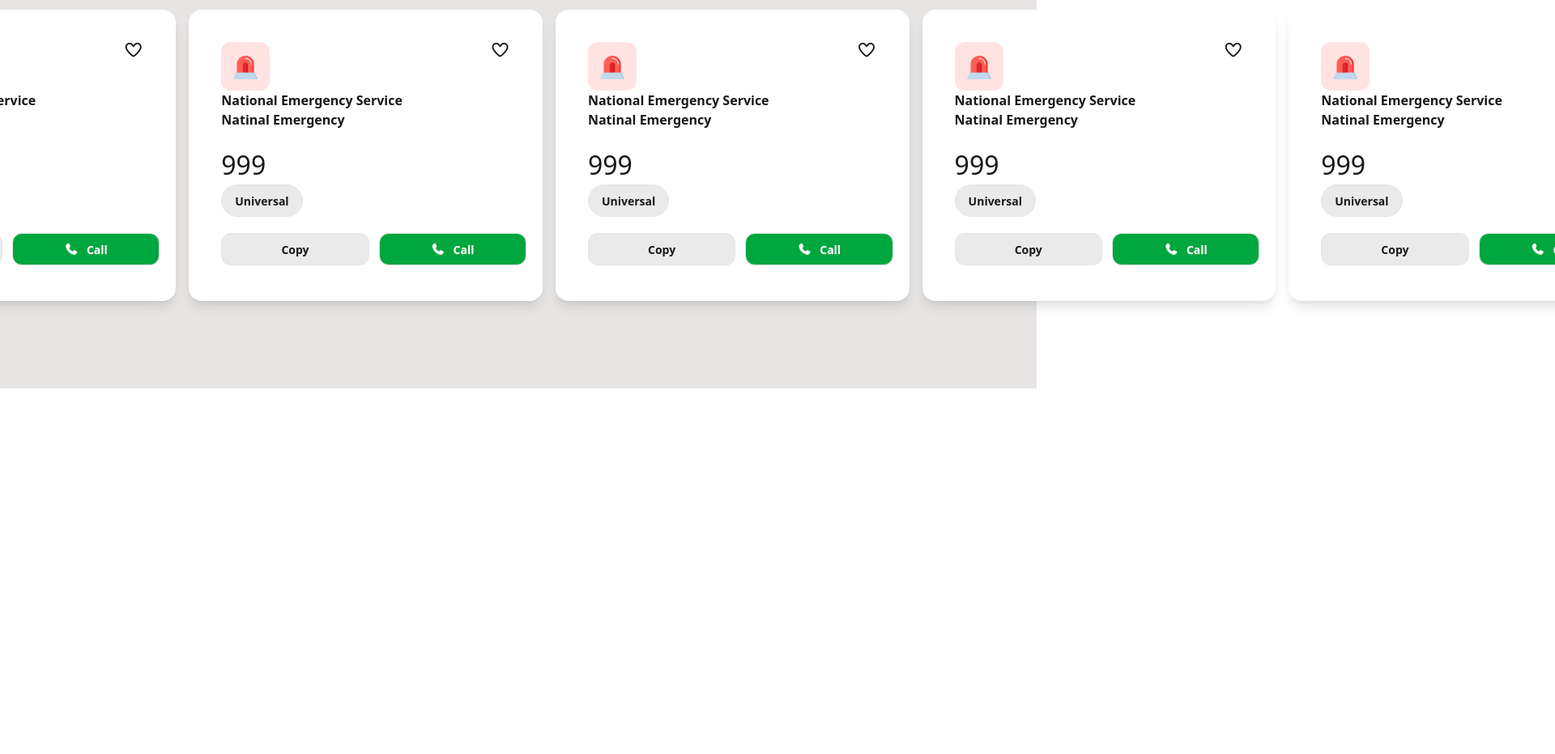
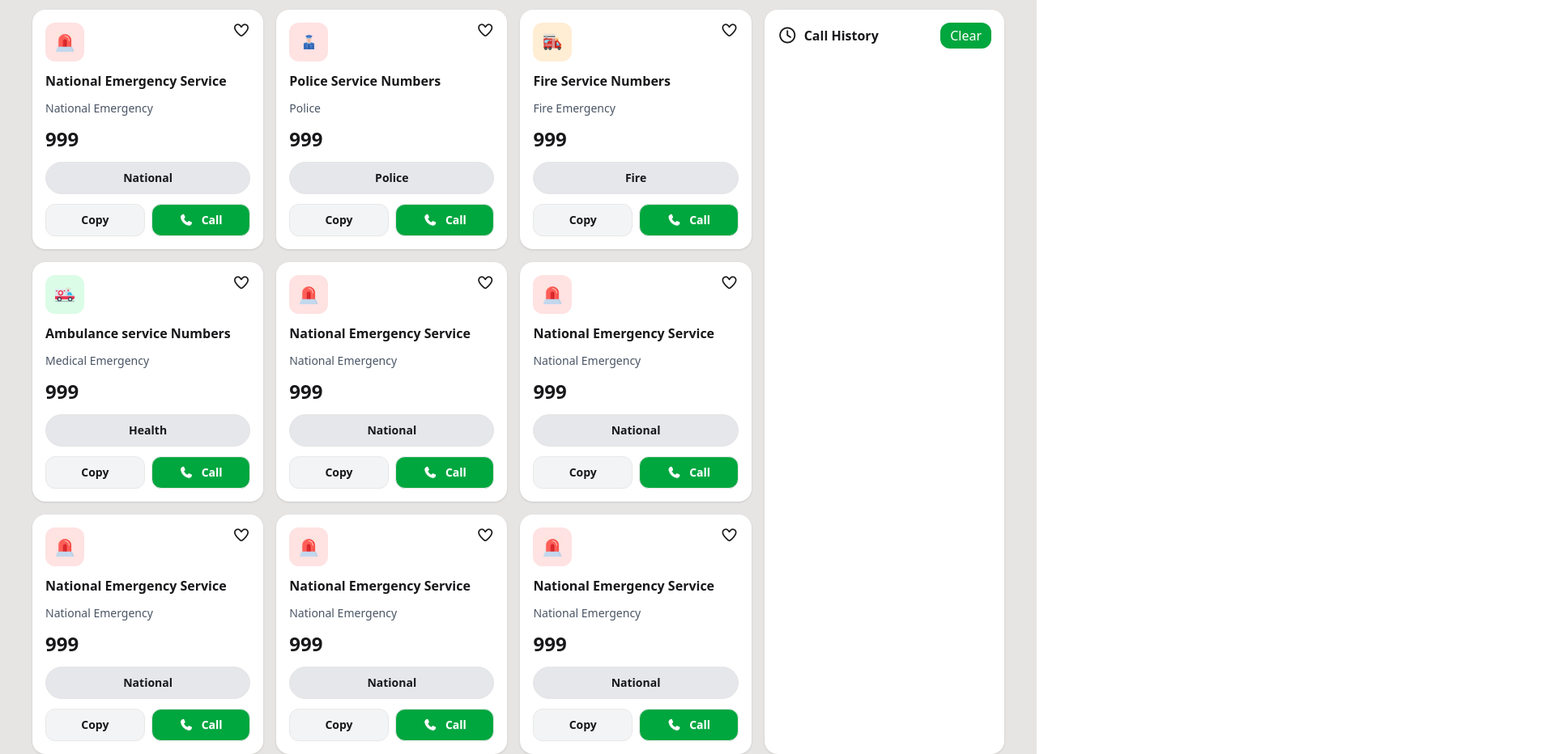
Before and after one commit to hasibislam123/assignment-5, a plain HTML site: page index.html in a window 1280 px wide. Shown: the part 320-1252 px from the top of the page at 81% size, 1920 px wide, since content can reach past the window. Before the commit the page ends 800 px from the top, so only its background shows below. Drawn offline with nearby package versions, Linux system fonts and the light colour scheme.

Commit message:
added the new code

```diff
--- a/index.html
+++ b/index.html
@@ -49,7 +49,7 @@
 
     <!-- Banner -->
     <div
-      class="w-full max-w-[1200px] bg-gradient-to-r from-green-900 via-green-700 to-green-900 text-center p-6 mt-4 rounded-lg text-white"
+      class="w-full max-w-[1200px] bg-gradient-to-r from-[#013223] via-[#006747] to-[#013223] text-center p-6 mt-4 rounded-lg text-white"
     >
       <img src="assets/logo-dark.png" alt="" class="mx-auto w-20 h-20" />
       <h1 class="font-bold text-lg sm:text-2xl mt-2">
@@ -65,280 +65,316 @@
     <section
       class="flex flex-col sm:flex-row justify-center w-full max-w-[1200px] mt-6 gap-4"
     >
-      <!-- Cards Grid -->
       <div
         class="grid grid-cols-1 sm:grid-cols-2 lg:grid-cols-3 gap-4 w-full sm:w-3/4"
       >
-        <!-- Example Card -->
-        <div class="bg-white rounded-2xl shadow p-3 sm:p-4 flex flex-col gap-2 sm:gap-3">
-  <div class="flex justify-between items-center">
-    <div class="w-10 h-10 sm:w-12 sm:h-12 bg-red-100 rounded-xl flex items-center justify-center">
-      <img src="assets/emergency.png" alt="" class="w-6 h-6 sm:w-8 sm:h-8"/>
-    </div>
-    <i class="fa-regular fa-heart text-red-500 text-lg sm:text-xl"></i>
-  </div>
-  <p class="serviceName font-bold text-sm sm:text-base">National Emergency Service</p>
-  <p class="Natinal text-gray-600 text-xs sm:text-sm">National Emergency</p>
-  <h1 class="serviceNumber font-bold text-lg sm:text-xl">999</h1>
-  <button class="btn btn-soft rounded-xl bg-gray-200 py-1 text-xs sm:text-sm">Universal</button>
-  <div class="flex gap-1 sm:gap-2">
-    <button class="btn btn-soft flex-1 rounded-xl py-1 text-xs sm:text-sm">Copy</button>
-    <button class="call-btn btn btn-soft flex-1 rounded-xl bg-green-600 text-white py-1 text-xs sm:text-sm">
-      <i class="fa-solid fa-phone mr-1"></i> Call
-    </button>
-  </div>
-</div>
-        <div
-          class="h-[360px] w-[436.67px] bg-[#FFFFFF] border-red-700 p-10 rounded-2xl shadow-lg"
-        >
+        <!-- National Emergency Service -->
+        <div class="bg-white p-4 rounded-2xl shadow flex flex-col gap-3">
           <div class="flex justify-between">
             <div
-              class="h-[60px] w-[60px] rounded-xl bg-[#FFE3E2] flex items-center"
+              class="h-12 w-12 rounded-xl bg-red-100 flex items-center justify-center"
             >
-              <img src="assets/police.png" alt="" class="mx-auto w-[32px]" />
+              <img src="assets/emergency.png" alt="" class="w-6" />
             </div>
-            <i class="fa-regular fa-heart text-xl red-heart"></i>
+            <i class="fa-regular fa-heart text-lg red-heart cursor-pointer"></i>
           </div>
-          <p class="serviceName font-bold">Police</p>
-          <p class="Natinal Service-name font-semibold font-[#5C5C5C] mb-5">
-            Police
+          <p class="serviceName font-bold text-sm sm:text-base">
+            National Emergency Service
           </p>
-          <h1 class="serviceNumber font-bolder text-[32px]">999</h1>
-          <button class="btn btn-soft rounded-3xl mb-5">Universal</button>
-          <div class="flex justify-between gap-3">
-            <button class="btn btn-soft rounded-xl w-[182.33px] h-[40px]">
+          <p class="text-gray-600 inline text-xs sm:text-sm">
+            National Emergency
+          </p>
+          <h1 class="serviceNumber font-bold text-lg sm:text-2xl">999</h1>
+          <button
+            class="btn btn-soft rounded-full text-xs sm:text-sm bg-gray-200 py-1"
+          >
+            National
+          </button>
+          <div class="flex gap-2">
+            <button
+              class="btn flex-1 rounded-xl py-1 text-xs sm:text-sm bg-gray-100"
+            >
               Copy
             </button>
             <button
-              class="call-btn btn btn-soft rounded-xl w-[182.33px] h-[40px] bg-[#00A63E] text-white"
+              class="call-btn btn flex-1 rounded-xl bg-green-600 text-white py-1 text-xs sm:text-sm"
             >
-              <i class="fa-solid fa-phone mr-1 text-white"></i> Call
+              <i class="fa-solid fa-phone mr-1"></i> Call
+            </button>
+          </div>
+        </div>
+
+        <!-- Police -->
+        <div class="bg-white p-4 rounded-2xl shadow flex flex-col gap-3">
+          <div class="flex justify-between">
+            <div
+              class="h-12 w-12 rounded-xl bg-red-100 flex items-center justify-center"
+            >
+              <img src="assets/police.png" alt="" class="w-6" />
+            </div>
+            <i class="fa-regular fa-heart text-lg red-heart cursor-pointer"></i>
+          </div>
+          <p class="serviceName font-bold text-sm sm:text-base">
+            Police Service Numbers
+          </p>
+          <p class="text-gray-600 text-xs sm:text-sm">Police</p>
+          <h1 class="serviceNumber font-bold text-lg sm:text-2xl">999</h1>
+          <button
+            class="btn btn-soft rounded-full text-xs sm:text-sm bg-gray-200 py-1"
+          >
+            Police
+          </button>
+          <div class="flex gap-2">
+            <button
+              class="btn flex-1 rounded-xl py-1 text-xs sm:text-sm bg-gray-100"
+            >
+              Copy
+            </button>
+            <button
+              class="call-btn btn flex-1 rounded-xl bg-green-600 text-white py-1 text-xs sm:text-sm"
+            >
+              <i class="fa-solid fa-phone mr-1"></i> Call
+            </button>
+          </div>
+        </div>
+        <!-- Fire Service -->
+        <div class="bg-white p-4 rounded-2xl shadow flex flex-col gap-3">
+          <div class="flex justify-between">
+            <div
+              class="h-12 w-12 rounded-xl bg-orange-100 flex items-center justify-center"
+            >
+              <img src="assets/fire-service.png" alt="" class="w-6" />
+            </div>
+            <i class="fa-regular fa-heart text-lg red-heart cursor-pointer"></i>
+          </div>
+          <p class="serviceName font-bold text-sm sm:text-base">
+            Fire Service Numbers
+          </p>
+          <p class="text-gray-600 text-xs sm:text-sm">Fire Emergency</p>
+          <h1 class="serviceNumber font-bold text-lg sm:text-2xl">999</h1>
+          <button
+            class="btn btn-soft rounded-full text-xs sm:text-sm bg-gray-200 py-1"
+          >
+            Fire
+          </button>
+          <div class="flex gap-2">
+            <button
+              class="btn flex-1 rounded-xl py-1 text-xs sm:text-sm bg-gray-100"
+            >
+              Copy
+            </button>
+            <button
+              class="call-btn btn flex-1 rounded-xl bg-green-600 text-white py-1 text-xs sm:text-sm"
+            >
+              <i class="fa-solid fa-phone mr-1"></i> Call
+            </button>
+          </div>
+        </div>
+
+        <!-- Ambulance -->
+        <div class="bg-white p-4 rounded-2xl shadow flex flex-col gap-3">
+          <div class="flex justify-between">
+            <div
+              class="h-12 w-12 rounded-xl bg-green-100 flex items-center justify-center"
+            >
+              <img src="assets/ambulance.png" alt="" class="w-6" />
+            </div>
+            <i class="fa-regular fa-heart text-lg red-heart cursor-pointer"></i>
+          </div>
+          <p class="serviceName font-bold text-sm sm:text-base">
+            Ambulance service Numbers
+          </p>
+          <p class="text-gray-600 text-xs sm:text-sm">Medical Emergency</p>
+          <h1 class="serviceNumber font-bold text-lg sm:text-2xl">999</h1>
+          <button
+            class="btn btn-soft rounded-full text-xs sm:text-sm bg-gray-200 py-1"
+          >
+            Health
+          </button>
+          <div class="flex gap-2">
+            <button
+              class="btn flex-1 rounded-xl py-1 text-xs sm:text-sm bg-gray-100"
+            >
+              Copy
+            </button>
+            <button
+              class="call-btn btn flex-1 rounded-xl bg-green-600 text-white py-1 text-xs sm:text-sm"
+            >
+              <i class="fa-solid fa-phone mr-1"></i> Call
+            </button>
+          </div>
+        </div>
+
+        <!-- National Emergency Service -->
+        <div class="bg-white p-4 rounded-2xl shadow flex flex-col gap-3">
+          <div class="flex justify-between">
+            <div
+              class="h-12 w-12 rounded-xl bg-red-100 flex items-center justify-center"
+            >
+              <img src="assets/emergency.png" alt="" class="w-6" />
+            </div>
+            <i class="fa-regular fa-heart text-lg red-heart cursor-pointer"></i>
+          </div>
+          <p class="serviceName font-bold text-sm sm:text-base">
+            National Emergency Service
+          </p>
+          <p class="text-gray-600 text-xs sm:text-sm">National Emergency</p>
+          <h1 class="serviceNumber font-bold text-lg sm:text-2xl">999</h1>
+          <button
+            class="btn btn-soft rounded-full text-xs sm:text-sm bg-gray-200 py-1"
+          >
+            National
+          </button>
+          <div class="flex gap-2">
+            <button
+              class="btn flex-1 rounded-xl py-1 text-xs sm:text-sm bg-gray-100"
+            >
+              Copy
+            </button>
+            <button
+              class="call-btn btn flex-1 rounded-xl bg-green-600 text-white py-1 text-xs sm:text-sm"
+            >
+              <i class="fa-solid fa-phone mr-1"></i> Call
+            </button>
+          </div>
+        </div>
+
+        <!-- National Emergency Service -->
+        <div class="bg-white p-4 rounded-2xl shadow flex flex-col gap-3">
+          <div class="flex justify-between">
+            <div
+              class="h-12 w-12 rounded-xl bg-red-100 flex items-center justify-center"
+            >
+              <img src="assets/emergency.png" alt="" class="w-6" />
+            </div>
+            <i class="fa-regular fa-heart text-lg red-heart cursor-pointer"></i>
+          </div>
+          <p class="serviceName font-bold text-sm sm:text-base">
+            National Emergency Service
+          </p>
+          <p class="text-gray-600 text-xs sm:text-sm">National Emergency</p>
+          <h1 class="serviceNumber font-bold text-lg sm:text-2xl">999</h1>
+          <button
+            class="btn btn-soft rounded-full text-xs sm:text-sm bg-gray-200 py-1"
+          >
+            National
+          </button>
+          <div class="flex gap-2">
+            <button
+              class="btn flex-1 rounded-xl py-1 text-xs sm:text-sm bg-gray-100"
+            >
+              Copy
+            </button>
+            <button
+              class="call-btn btn flex-1 rounded-xl bg-green-600 text-white py-1 text-xs sm:text-sm"
+            >
+              <i class="fa-solid fa-phone mr-1"></i> Call
+            </button>
+          </div>
+        </div>
+
+        <!-- National Emergency Service -->
+        <div class="bg-white p-4 rounded-2xl shadow flex flex-col gap-3">
+          <div class="flex justify-between">
+            <div
+              class="h-12 w-12 rounded-xl bg-red-100 flex items-center justify-center"
+            >
+              <img src="assets/emergency.png" alt="" class="w-6" />
+            </div>
+            <i class="fa-regular fa-heart text-lg red-heart cursor-pointer"></i>
+          </div>
+          <p class="serviceName font-bold text-sm sm:text-base">
+            National Emergency Service
+          </p>
+          <p class="text-gray-600 text-xs sm:text-sm">National Emergency</p>
+          <h1 class="serviceNumber font-bold text-lg sm:text-2xl">999</h1>
+          <button
+            class="btn btn-soft rounded-full text-xs sm:text-sm bg-gray-200 py-1"
+          >
+            National
+          </button>
+          <div class="flex gap-2">
+            <button
+              class="btn flex-1 rounded-xl py-1 text-xs sm:text-sm bg-gray-100"
+            >
+              Copy
+            </button>
+            <button
+              class="call-btn btn flex-1 rounded-xl bg-green-600 text-white py-1 text-xs sm:text-sm"
+            >
+              <i class="fa-solid fa-phone mr-1"></i> Call
+            </button>
+          </div>
+        </div>
+
+        <!-- National Emergency Service -->
+        <div class="bg-white p-4 rounded-2xl shadow flex flex-col gap-3">
+          <div class="flex justify-between">
+            <div
+              class="h-12 w-12 rounded-xl bg-red-100 flex items-center justify-center"
+            >
+              <img src="assets/emergency.png" alt="" class="w-6" />
+            </div>
+            <i class="fa-regular fa-heart text-lg red-heart cursor-pointer"></i>
+          </div>
+          <p class="serviceName font-bold text-sm sm:text-base">
+            National Emergency Service
+          </p>
+          <p class="text-gray-600 text-xs sm:text-sm">National Emergency</p>
+          <h1 class="serviceNumber font-bold text-lg sm:text-2xl">999</h1>
+          <button
+            class="btn btn-soft rounded-full text-xs sm:text-sm bg-gray-200 py-1"
+          >
+            National
+          </button>
+          <div class="flex gap-2">
+            <button
+              class="btn flex-1 rounded-xl py-1 text-xs sm:text-sm bg-gray-100"
+            >
+              Copy
+            </button>
+            <button
+              class="call-btn btn flex-1 rounded-xl bg-green-600 text-white py-1 text-xs sm:text-sm"
+            >
+              <i class="fa-solid fa-phone mr-1"></i> Call
+            </button>
+          </div>
+        </div>
+
+        <!-- National Emergency Service -->
+        <div class="bg-white p-4 rounded-2xl shadow flex flex-col gap-3">
+          <div class="flex justify-between">
+            <div
+              class="h-12 w-12 rounded-xl bg-red-100 flex items-center justify-center"
+            >
+              <img src="assets/emergency.png" alt="" class="w-6" />
+            </div>
+            <i class="fa-regular fa-heart text-lg red-heart cursor-pointer"></i>
+          </div>
+          <p class="serviceName font-bold text-sm sm:text-base">
+            National Emergency Service
+          </p>
+          <p class="text-gray-600 text-xs sm:text-sm">National Emergency</p>
+          <h1 class="serviceNumber font-bold text-lg sm:text-2xl">999</h1>
+          <button
+            class="btn btn-soft rounded-full text-xs sm:text-sm bg-gray-200 py-1"
+          >
+            National
+          </button>
+          <div class="flex gap-2">
+            <button
+              class="btn flex-1 rounded-xl py-1 text-xs sm:text-sm bg-gray-100"
+            >
+              Copy
+            </button>
+            <button
+              class="call-btn btn flex-1 rounded-xl bg-green-600 text-white py-1 text-xs sm:text-sm"
+            >
+              <i class="fa-solid fa-phone mr-1"></i> Call
             </button>
           </div>
         </div>
       </div>
-
-      <div
-          class="h-[360px] w-[436.67px] bg-[#FFFFFF] border-red-700 p-10 rounded-2xl shadow-lg"
-        >
-          <div class="flex justify-between">
-            <div
-              class="h-[60px] w-[60px] rounded-xl bg-[#FFE3E2] flex items-center"
-            >
-              <img
-                src="assets/fire-service.png"
-                alt=""
-                class="mx-auto w-[32px]"
-              />
-            </div>
-            <i class="fa-regular fa-heart text-xl red-heart"></i>
-          </div>
-          <p class="serviceName font-bold">National Emergency Service</p>
-          <p class="Natinal font-semibold font-[#5C5C5C] mb-5">Fire Service</p>
-          <h1 class="serviceNumber font-bolder text-[32px]">999</h1>
-          <button class="btn btn-soft rounded-3xl mb-5">Fire Service</button>
-          <div class="flex justify-between gap-3">
-            <button class="btn btn-soft rounded-xl w-[182.33px] h-[40px]">
-              Copy
-            </button>
-            <button
-              class="call-btn btn btn-soft rounded-xl w-[182.33px] h-[40px] bg-[#00A63E] text-white"
-            >
-              <i class="fa-solid fa-phone mr-1 text-white"></i> Call
-            </button>
-          </div>
-        </div>
-        <div
-          class="h-[360px] w-[436.67px] bg-[#FFFFFF] border-red-700 p-10 rounded-2xl shadow-lg"
-        >
-          <div class="flex justify-between">
-            <div
-              class="h-[60px] w-[60px] rounded-xl bg-[#FFE3E2] flex items-center"
-            >
-              <img src="assets/ambulance.png" alt="" class="mx-auto w-[32px]" />
-            </div>
-            <i class="fa-regular fa-heart text-xl red-heart"></i>
-          </div>
-          <p class="serviceName font-bold">National Emergency Service</p>
-          <p class="Natinal font-semibold font-[#5C5C5C] mb-5">ambulance</p>
-          <h1 class="serviceNumber font-bolder text-[32px]">1994-999999</h1>
-          <button class="btn btn-soft rounded-3xl mb-5">ambulance</button>
-          <div class="flex justify-between gap-3">
-            <button class="btn btn-soft rounded-xl w-[182.33px] h-[40px]">
-              Copy
-            </button>
-            <button
-              class="call-btn btn btn-soft rounded-xl w-[182.33px] h-[40px] bg-[#00A63E] text-white"
-            >
-              <i class="fa-solid fa-phone mr-1 text-white"></i> Call
-            </button>
-          </div>
-        </div>
-
-        <div
-          class="h-[360px] w-[436.67px] bg-[#FFFFFF] border-red-700 p-10 rounded-2xl shadow-lg"
-        >
-          <div class="flex justify-between">
-            <div
-              class="h-[60px] w-[60px] rounded-xl bg-[#FFE3E2] flex items-center"
-            >
-              <img src="assets/emergency.png" alt="" class="mx-auto w-[32px]" />
-            </div>
-            <i class="fa-regular fa-heart text-xl red-heart"></i>
-          </div>
-          <p class="serviceName font-bold">National Emergency Service</p>
-          <p class="Natinal font-semibold font-[#5C5C5C] mb-5">
-            Natinal Emergency
-          </p>
-          <h1 class="serviceNumber font-bolder text-[32px]">999</h1>
-          <button class="btn btn-soft rounded-3xl mb-5">Universal</button>
-          <div class="flex justify-between gap-3">
-            <button class="btn btn-soft rounded-xl w-[182.33px] h-[40px]">
-              Copy
-            </button>
-            <button
-              class="call-btn btn btn-soft rounded-xl w-[182.33px] h-[40px] bg-[#00A63E] text-white"
-            >
-              <i class="fa-solid fa-phone mr-1 text-white"></i> Call
-            </button>
-          </div>
-        </div>
-
-        <div
-          class="h-[360px] w-[436.67px] bg-[#FFFFFF] border-red-700 p-10 rounded-2xl shadow-lg"
-        >
-          <div class="flex justify-between">
-            <div
-              class="h-[60px] w-[60px] rounded-xl bg-[#FFE3E2] flex items-center"
-            >
-              <img src="assets/emergency.png" alt="" class="mx-auto w-[32px]" />
-            </div>
-            <i class="fa-regular fa-heart text-xl red-heart"></i>
-          </div>
-          <p class="serviceName font-bold">National Emergency Service</p>
-          <p class="Natinal font-semibold font-[#5C5C5C] mb-5">
-            Natinal Emergency
-          </p>
-          <h1 class="serviceNumber font-bolder text-[32px]">999</h1>
-          <button class="btn btn-soft rounded-3xl mb-5">Universal</button>
-          <div class="flex justify-between gap-3">
-            <button class="btn btn-soft rounded-xl w-[182.33px] h-[40px]">
-              Copy
-            </button>
-            <button
-              class="call-btn btn btn-soft rounded-xl w-[182.33px] h-[40px] bg-[#00A63E] text-white"
-            >
-              <i class="fa-solid fa-phone mr-1 text-white"></i> Call
-            </button>
-          </div>
-        </div>
-
-        <div
-          class="h-[360px] w-[436.67px] bg-[#FFFFFF] border-red-700 p-10 rounded-2xl shadow-lg"
-        >
-          <div class="flex justify-between">
-            <div
-              class="h-[60px] w-[60px] rounded-xl bg-[#FFE3E2] flex items-center"
-            >
-              <img src="assets/emergency.png" alt="" class="mx-auto w-[32px]" />
-            </div>
-            <i class="fa-regular fa-heart text-xl red-heart"></i>
-          </div>
-          <p class="serviceName font-bold">National Emergency Service</p>
-          <p class="Natinal font-semibold font-[#5C5C5C] mb-5">
-            Natinal Emergency
-          </p>
-          <h1 class="serviceNumber font-bolder text-[32px]">999</h1>
-          <button class="btn btn-soft rounded-3xl mb-5">Universal</button>
-          <div class="flex justify-between gap-3">
-            <button class="btn btn-soft rounded-xl w-[182.33px] h-[40px]">
-              Copy
-            </button>
-            <button
-              class="call-btn btn btn-soft rounded-xl w-[182.33px] h-[40px] bg-[#00A63E] text-white"
-            >
-              <i class="fa-solid fa-phone mr-1 text-white"></i> Call
-            </button>
-          </div>
-        </div>
-
-        <div
-          class="h-[360px] w-[436.67px] bg-[#FFFFFF] border-red-700 p-10 rounded-2xl shadow-lg"
-        >
-          <div class="flex justify-between">
-            <div
-              class="h-[60px] w-[60px] rounded-xl bg-[#FFE3E2] flex items-center"
-            >
-              <img src="assets/emergency.png" alt="" class="mx-auto w-[32px]" />
-            </div>
-            <i class="fa-regular fa-heart text-xl red-heart"></i>
-          </div>
-          <p class="serviceName font-bold">National Emergency Service</p>
-          <p class="Natinal font-semibold font-[#5C5C5C] mb-5">
-            Natinal Emergency
-          </p>
-          <h1 class="serviceNumber font-bolder text-[32px]">999</h1>
-          <button class="btn btn-soft rounded-3xl mb-5">Universal</button>
-          <div class="flex justify-between gap-3">
-            <button class="btn btn-soft rounded-xl w-[182.33px] h-[40px]">
-              Copy
-            </button>
-            <button
-              class="call-btn btn btn-soft rounded-xl w-[182.33px] h-[40px] bg-[#00A63E] text-white"
-            >
-              <i class="fa-solid fa-phone mr-1 text-white"></i> Call
-            </button>
-          </div>
-        </div>
-
-        <div
-          class="h-[360px] w-[436.67px] bg-[#FFFFFF] border-red-700 p-10 rounded-2xl shadow-lg"
-        >
-          <div class="flex justify-between">
-            <div
-              class="h-[60px] w-[60px] rounded-xl bg-[#FFE3E2] flex items-center"
-            >
-              <img src="assets/emergency.png" alt="" class="mx-auto w-[32px]" />
-            </div>
-            <i class="fa-regular fa-heart text-xl red-heart"></i>
-          </div>
-          <p class="serviceName font-bold">National Emergency Service</p>
-          <p class="Natinal font-semibold font-[#5C5C5C] mb-5">
-            Natinal Emergency
-          </p>
-          <h1 class="serviceNumber font-bolder text-[32px]">999</h1>
-          <button class="btn btn-soft rounded-3xl mb-5">Universal</button>
-          <div class="flex justify-between gap-3">
-            <button class="btn btn-soft rounded-xl w-[182.33px] h-[40px]">
-              Copy
-            </button>
-            <button
-              class="call-btn btn btn-soft rounded-xl w-[182.33px] h-[40px] bg-[#00A63E] text-white"
-            >
-              <i class="fa-solid fa-phone mr-1 text-white"></i> Call
-            </button>
-          </div>
-        </div>
-      </div>
-      <div class="bg-white rounded-2xl shadow p-4 flex flex-col gap-3">
-        <div class="flex justify-between items-center">
-          <div class="w-12 h-12 bg-red-100 rounded-xl flex items-center justify-center">
-            <img src="assets/emergency.png" alt="" class="w-8 h-8"/>
-          </div>
-          <i class="fa-regular fa-heart text-red-500 text-xl red-heart"></i>
-        </div>
-        <p class="serviceName font-bold text-base sm:text-lg">National Emergency Service</p>
-        <p class="Natinal text-gray-600 text-sm sm:text-base">National Emergency</p>
-        <h1 class="serviceNumber font-bold text-xl sm:text-2xl">999</h1>
-        <button class="btn btn-soft rounded-xl bg-gray-200 py-1 text-sm sm:text-base">Universal</button>
-        <div class="flex gap-2">
-          <button class="btn btn-soft flex-1 rounded-xl py-1 text-sm sm:text-base">Copy</button>
-          <button class="call-btn btn btn-soft flex-1 rounded-xl bg-green-600 text-white py-1 text-sm sm:text-base">
-            <i class="fa-solid fa-phone mr-1"></i> Call
-          </button>
-        </div>
-      </div>
-
       <!-- Call History -->
       <div class="bg-white rounded-2xl shadow p-4 w-full sm:w-1/4 mt-4 sm:mt-0">
         <div class="flex justify-between items-center">
```
Also changed, not shown: index.js (+8 -20 lines).
